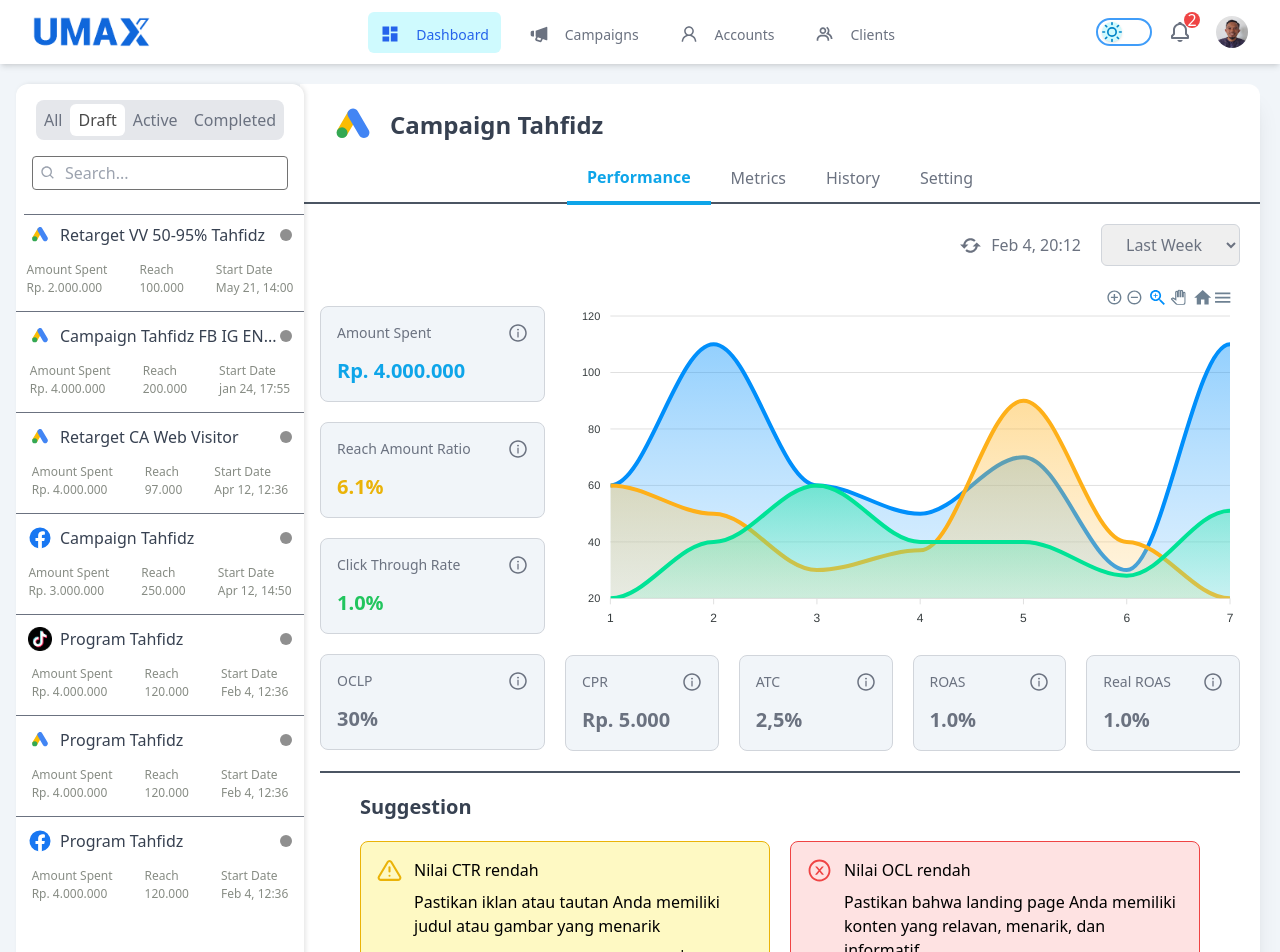
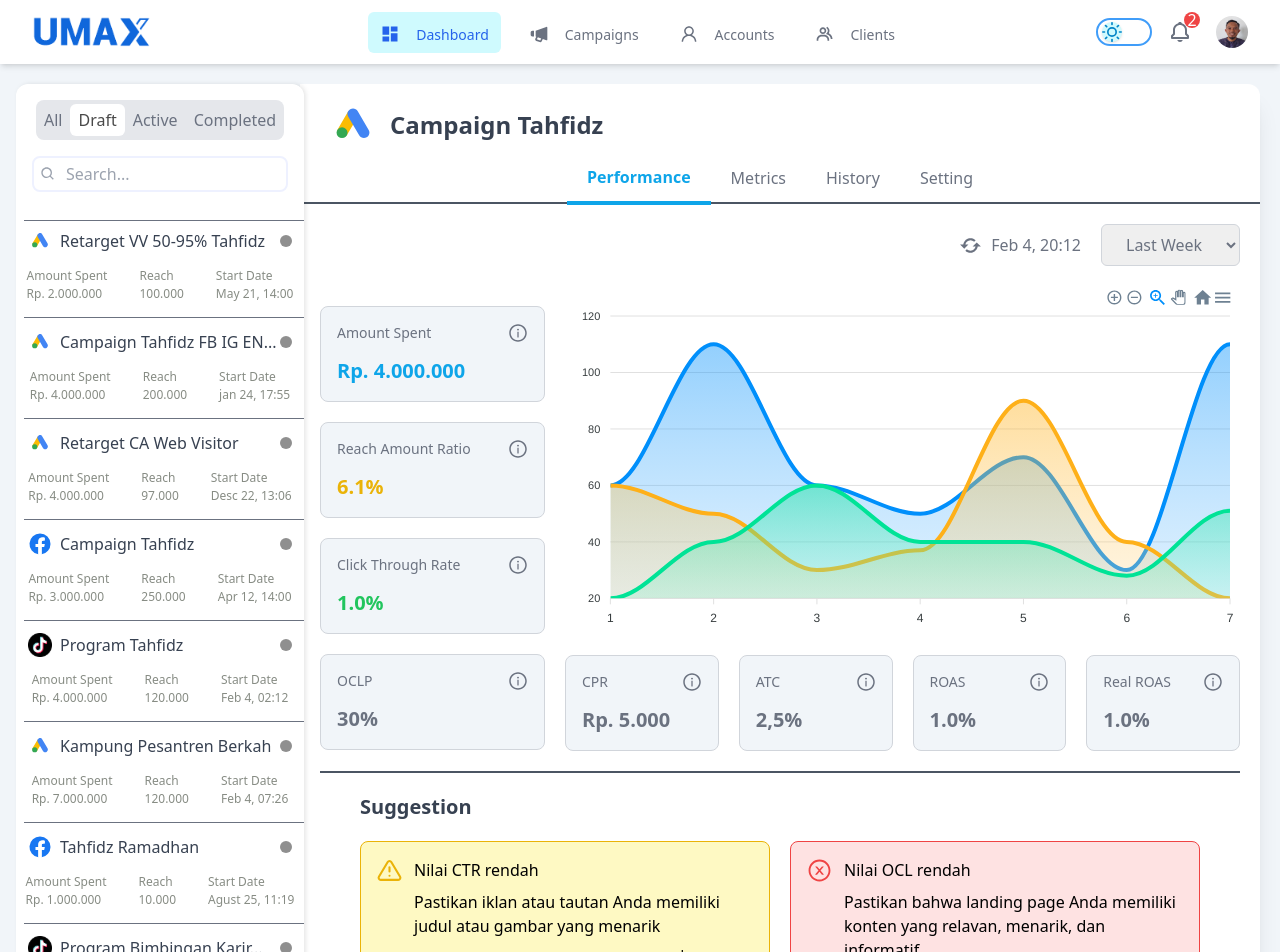
Before and after one commit to UBIG-co-id/Umax_Dashboard, a React (Create React App) app: page /Dashboard in a window 1280 px wide. Shown: the top 952 px of the page. Built offline with nearby package versions, Linux system fonts and the light colour scheme.

Commit message:
sidebarscroll

```diff
--- a/src/components/Sidebar.jsx
+++ b/src/components/Sidebar.jsx
@@ -153,7 +153,7 @@
             </svg>
           </div>
         </button>
-        <div className={`relative top-5 -left-1 w-72 tinggiCard bg-white bayangan rounded-t-xl max-sm:left-0 text-slate-700 p-4 transform ${isSidebarOpen ? 'translate-x-0' : '-translate-x-full'} transition-transform duration-300 ease-in-out`}>
+        <div className={`relative top-5 -left-1  w-72 tinggiCard bg-white   bayangan rounded-t-xl  max-sm:left-0 text-slate-700 p-4 transform ${isSidebarOpen ? 'translate-x-0' : '-translate-x-full'} transition-transform duration-300 ease-in-out`}>
 
         <div className=" bg-gray-200 mx-1 p-1 rounded-lg flex justify-center mb-4 ">
             <button
@@ -195,7 +195,7 @@
           <input
             type="text"
             placeholder="Search..."
-            className="w-full pl-8 px-2 py-1 bg-white border-searc text-slate-600 rounded"
+            className="w-full pl-8 px-2 py-1 bg-white border-searc text-slate-600 rounded-lg"
             value={searchText}
             onChange={handleSearchChange}
           />
@@ -205,20 +205,21 @@
 
 
 
-        <div className="relative lebar-list -left-2  border-slate-500 pt-1">
-          <ul className=" mt-5">
+        <div className="relative lebar-list -left-2 border-slate-500 pt-2 overflow-y-scroll max-h-[calc(150vh-85px)]">
+          <ul className="  mt-5">
           {activeTab === 'all' && (
             <>
             <hr className="border-gray-500 mb-5" />
             {renderItems([
-
-            { title: 'Retarget VV 50-95% Tahfidz',  icon: google ,amountSpent:'Rp. 2.000.000', reach: '100.000', startDate: 'May 21, 14:00' },
-            { title: 'Campaign Tahfidz FB IG EN...', icon: google ,amountSpent: 'Rp. 4.000.000', reach: '200.000', startDate: 'jan 24, 17:55' },
-            { title: 'Retarget CA Web Visitor', icon: google ,amountSpent: 'Rp. 4.000.000', reach: '97.000', startDate: 'Apr 12, 12:36' },
-            { title: 'Campaign Tahfidz', icon: facebook ,amountSpent: 'Rp. 3.000.000', reach: '250.000', startDate: 'Apr 12, 14:50' },
-            { title: 'Program Tahfidz', icon: tiktok ,amountSpent: 'Rp. 4.000.000', reach: '120.000', startDate: 'Feb 4, 12:36' },
-            { title: 'Program Tahfidz', icon: google ,amountSpent: 'Rp. 4.000.000', reach: '120.000', startDate: 'Feb 4, 12:36' },
-            { title: 'Program Tahfidz', icon: facebook ,amountSpent: 'Rp. 4.000.000', reach: '120.000', startDate: 'Feb 4, 12:36' },
+              { title: 'Program Bimbingan Karir...', icon: tiktok ,amountSpent: 'Rp. 3.000.000', reach: '220.000', startDate: 'Sep 4, 14:09' },
+              { title: 'Santri Berwirausaha', icon: google ,amountSpent: 'Rp. 2.000.000', reach: '97.000', startDate: 'Mart 1, 12:36' },
+              { title: 'Program Tahfidz', icon: facebook ,amountSpent: 'Rp. 4.000.000', reach: '120.000', startDate: 'Feb 4, 12:36' },
+              { title: 'Campaign Tahfidz', icon: google ,amountSpent: 'Rp. 3.000.000', reach: '250.000', startDate: 'Apr 12, 14:00' },
+              { title: 'Tahfidz Ramadhan', icon: facebook ,amountSpent: 'Rp. 1.000.000', reach: '10.000', startDate: 'Agust 25, 11:19' },
+              { title: 'Bilingual - 15/10',  icon: google ,amountSpent:'Rp. 2.000.000', reach: '100.000', startDate: 'May 21, 14:00' },
+              { title: 'Peduli Pangan', icon: google ,amountSpent: 'Rp. 1.000.000', reach: '97.000', startDate: 'Apr 12, 12:36' },
+              { title: 'Retarget CA Web Visitor', icon: tiktok ,amountSpent: 'Rp. 5.000.000', reach: '100.000', startDate: 'Mei 24, 09:36' },
+              { title: 'Campaign Tahfidz FB IG EN...', icon: google ,amountSpent: 'Rp. 4.000.000', reach: '200.000', startDate: 'jan 24, 17:55' },
             ])}
             </>
             )}
@@ -231,11 +232,13 @@
 
                   { title: 'Retarget VV 50-95% Tahfidz',  icon: google ,amountSpent:'Rp. 2.000.000', reach: '100.000', startDate: 'May 21, 14:00' },
                   { title: 'Campaign Tahfidz FB IG EN...', icon: google ,amountSpent: 'Rp. 4.000.000', reach: '200.000', startDate: 'jan 24, 17:55' },
-                  { title: 'Retarget CA Web Visitor', icon: google ,amountSpent: 'Rp. 4.000.000', reach: '97.000', startDate: 'Apr 12, 12:36' },
-                  { title: 'Campaign Tahfidz', icon: facebook ,amountSpent: 'Rp. 3.000.000', reach: '250.000', startDate: 'Apr 12, 14:50' },
-                  { title: 'Program Tahfidz', icon: tiktok ,amountSpent: 'Rp. 4.000.000', reach: '120.000', startDate: 'Feb 4, 12:36' },
-                  { title: 'Program Tahfidz', icon: google ,amountSpent: 'Rp. 4.000.000', reach: '120.000', startDate: 'Feb 4, 12:36' },
-                  { title: 'Program Tahfidz', icon: facebook ,amountSpent: 'Rp. 4.000.000', reach: '120.000', startDate: 'Feb 4, 12:36' },
+                  { title: 'Retarget CA Web Visitor', icon: google ,amountSpent: 'Rp. 4.000.000', reach: '97.000', startDate: 'Desc 22, 13:06' },
+                  { title: 'Campaign Tahfidz', icon: facebook ,amountSpent: 'Rp. 3.000.000', reach: '250.000', startDate: 'Apr 12, 14:00' },
+                  { title: 'Program Tahfidz', icon: tiktok ,amountSpent: 'Rp. 4.000.000', reach: '120.000', startDate: 'Feb 4, 02:12' },
+                  { title: 'Kampung Pesantren Berkah', icon: google ,amountSpent: 'Rp. 7.000.000', reach: '120.000', startDate: 'Feb 4, 07:26' },
+                  { title: 'Tahfidz Ramadhan', icon: facebook ,amountSpent: 'Rp. 1.000.000', reach: '10.000', startDate: 'Agust 25, 11:19' },
+                  { title: 'Program Bimbingan Karir...', icon: tiktok ,amountSpent: 'Rp. 3.000.000', reach: '220.000', startDate: 'Sep 4, 14:09' },
+                  { title: 'Santri Berwirausaha', icon: google ,amountSpent: 'Rp. 2.000.000', reach: '97.000', startDate: 'Mart 1, 12:36' },
 
                 ])}
               </>
@@ -260,7 +263,8 @@
             {renderItems([
               { title: 'Retarget VV 50-95% Tahfidz',  icon: facebook ,amountSpent:'Rp. 2.000.000', reach: '100.000', startDate: 'May 21, 14:00' },
               { title: 'Campaign Tahfidz FB IG EN...', icon: google ,amountSpent: 'Rp. 4.000.000', reach: '200.000', startDate: 'jan 24, 17:55' },
-              { title: 'Retarget CA Web Visitor', icon: google ,amountSpent: 'Rp. 4.000.000', reach: '97.000', startDate: 'Apr 12, 12:36' },
+              { title: 'Retarget CA Web Visitor', icon: tiktok ,amountSpent: 'Rp. 5.000.000', reach: '100.000', startDate: 'Mei 24, 09:36' },
+              { title: 'Peduli Pangan', icon: google ,amountSpent: 'Rp. 1.000.000', reach: '97.000', startDate: 'Apr 12, 12:36' },
 
             ])}
           </>
--- a/src/styles.css
+++ b/src/styles.css
@@ -83,7 +83,7 @@
   border: 2px solid #409DF9 ;
 }
 .border-searc{
-  border: 1px solid #727272;
+  border: 2px solid #EEF1FF;
 }
 .aside__container-list_information {
   position: relative;
@@ -112,7 +112,7 @@
   left: -17px;
 }
 .tinggiCard{
-  height: 60rem;
+  height: 57.3rem;
 }
 
 /* animasi untuk pop up card */
@@ -340,3 +340,22 @@ th svg.desc{
 .text-left {
   text-align: left;
 }
+
+
+/* Gaya scroll bar */
+::-webkit-scrollbar {
+  width: 6px;
+}
+
+::-webkit-scrollbar-track {
+  background-color: transparent;
+}
+
+::-webkit-scrollbar-thumb {
+  background-color: #606f7b;
+  border-radius: 3px;
+}
+
+::-webkit-scrollbar-thumb:hover {
+  background-color: #505f6b;
+}
```
